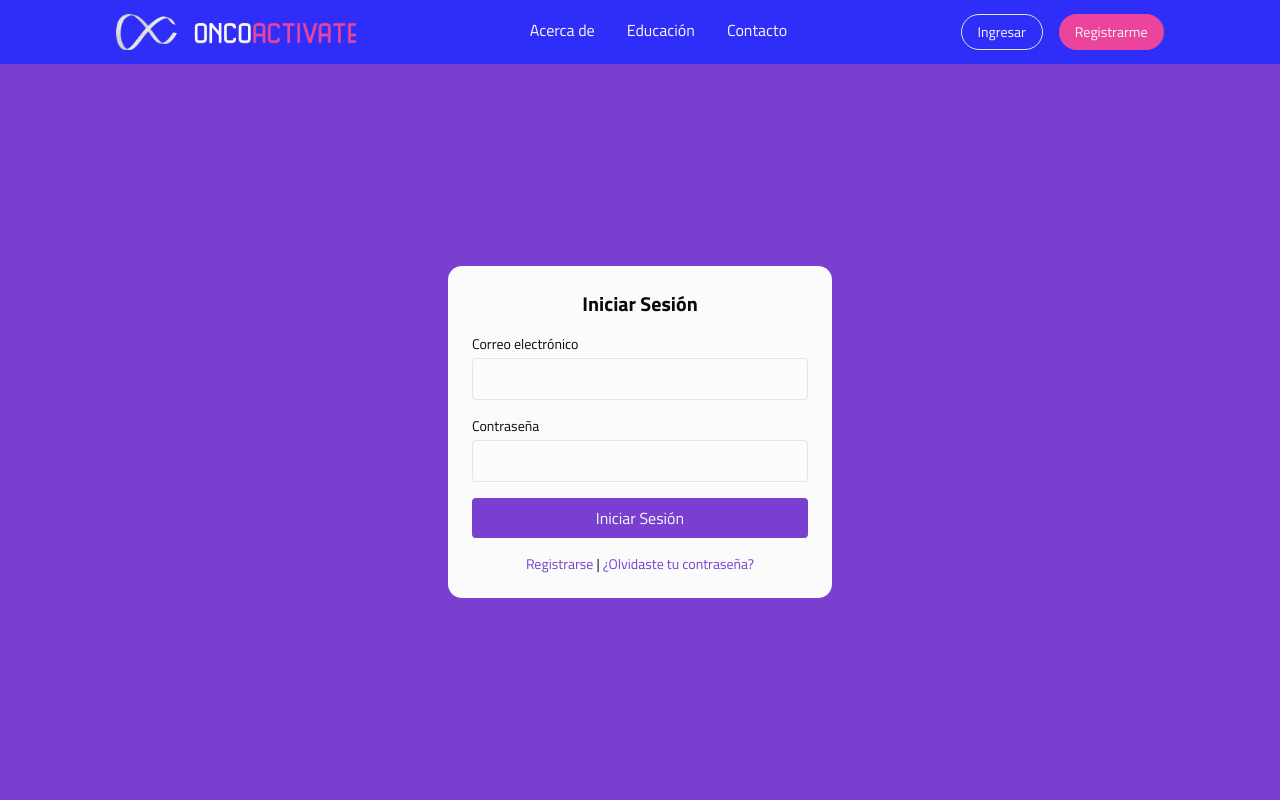
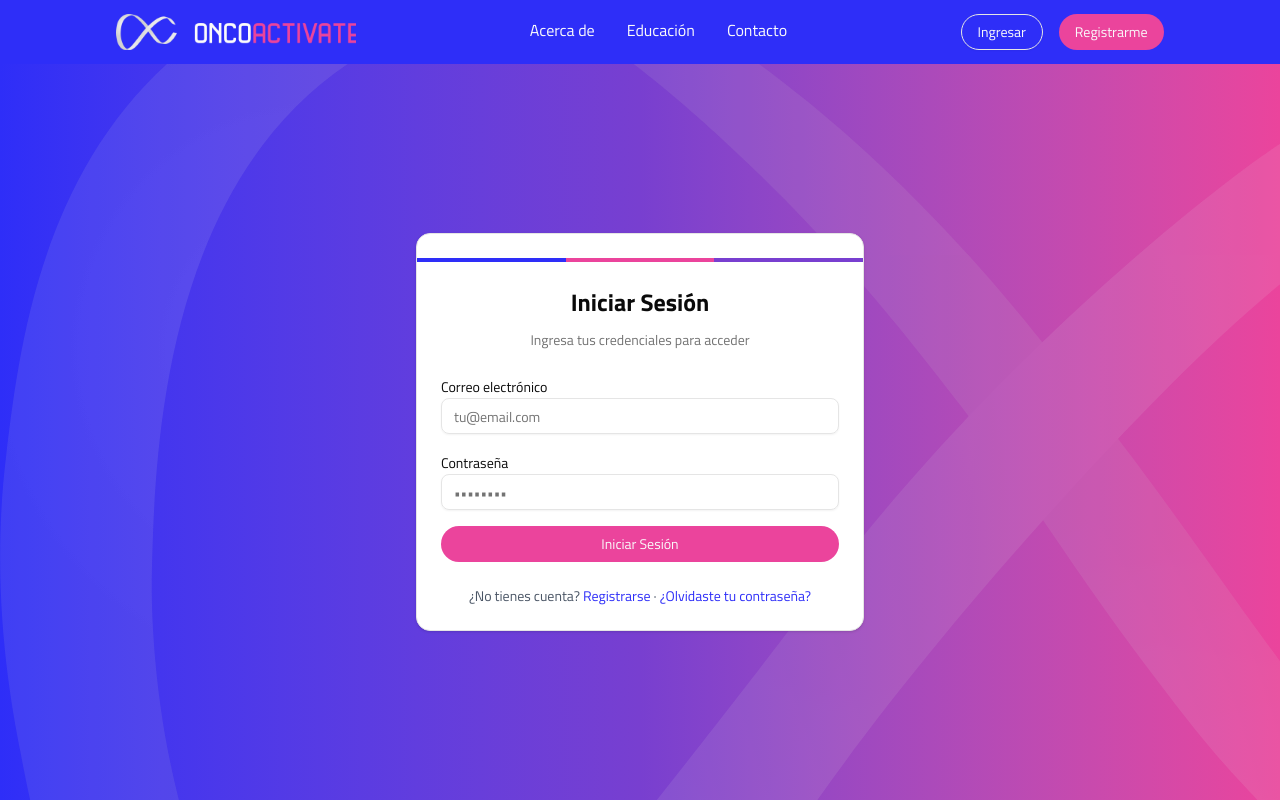
Before and after one commit to yanachernovagit/frontend-v2, a Next.js app: page /signin in a window 1280 px wide. Built offline with nearby package versions, Linux system fonts and the light colour scheme; no server answers.

Commit message:
feat: Add SectionNav component for smooth scrolling navigation and update AboutUs and Educacion pages to utilize it

```diff
--- a/app/(public)/reset-password/page.tsx
+++ b/app/(public)/reset-password/page.tsx
@@ -3,6 +3,7 @@
 import { useState, useEffect } from "react";
 import { useRouter } from "next/navigation";
 import Link from "next/link";
+import Image from "next/image";
 import { requestResetPasswordService } from "@/services/authService";
 import { useAuth } from "@/hooks/useAuth";
 import { Button } from "@/components/ui/button";
@@ -51,10 +52,16 @@ export default function ResetPasswordPage() {
 
   if (loading) {
     return (
-      <div className="min-h-screen flex items-center justify-center bg-gradient-to-br from-blue-50 to-indigo-100">
-        <div className="text-center">
-          <div className="inline-block h-8 w-8 animate-spin rounded-full border-4 border-solid border-blue-600 border-r-transparent"></div>
-          <p className="mt-4 text-gray-600">Verificando sesión...</p>
+      <div className="min-h-screen flex items-center justify-center bg-linear-to-r from-blue via-purple to-magent relative overflow-hidden">
+        <Image
+          src="/brand/element-onocoactivate.svg"
+          alt=""
+          fill
+          className="absolute inset-0 object-cover z-0 pointer-events-none"
+        />
+        <div className="text-center relative z-10">
+          <div className="inline-block h-8 w-8 animate-spin rounded-full border-4 border-solid border-white border-r-transparent"></div>
+          <p className="mt-4 text-white font-semibold">Verificando sesión...</p>
         </div>
       </div>
     );
@@ -62,8 +69,14 @@ export default function ResetPasswordPage() {
 
   if (isSuccess) {
     return (
-      <div className="min-h-screen flex items-center justify-center bg-gradient-to-br from-blue-50 to-indigo-100 p-4">
-        <Card className="w-full max-w-md">
+      <div className="min-h-screen flex items-center justify-center bg-linear-to-r from-blue via-purple to-magent relative overflow-hidden p-4">
+        <Image
+          src="/brand/element-onocoactivate.svg"
+          alt=""
+          fill
+          className="absolute inset-0 object-cover z-0 pointer-events-none"
+        />
+        <Card className="w-full max-w-md relative z-10">
           <div className="h-1 flex">
             <div className="flex-1 bg-blue"></div>
             <div className="flex-1 bg-magent"></div>
@@ -111,8 +124,14 @@ export default function ResetPasswordPage() {
   }
 
   return (
-    <div className="min-h-screen flex items-center justify-center bg-gradient-to-br from-blue-50 to-indigo-100 p-4">
-      <Card className="w-full max-w-md">
+    <div className="min-h-screen flex items-center justify-center bg-linear-to-r from-blue via-purple to-magent relative overflow-hidden p-4">
+      <Image
+        src="/brand/element-onocoactivate.svg"
+        alt=""
+        fill
+        className="absolute inset-0 object-cover z-0 pointer-events-none"
+      />
+      <Card className="w-full max-w-md relative z-10">
         <div className="h-1 flex">
           <div className="flex-1 bg-blue"></div>
           <div className="flex-1 bg-magent"></div>
--- a/app/(public)/signin/page.tsx
+++ b/app/(public)/signin/page.tsx
@@ -3,9 +3,20 @@
 import { useState, useEffect } from "react";
 import { useRouter } from "next/navigation";
 import Link from "next/link";
+import Image from "next/image";
 import { signInService } from "@/services/authService";
 import { useAuth } from "@/hooks/useAuth";
 import { USER_ROLES } from "@/constants/UserRoles";
+import { Button } from "@/components/ui/button";
+import { Input } from "@/components/ui/input";
+import {
+  Card,
+  CardContent,
+  CardDescription,
+  CardFooter,
+  CardHeader,
+  CardTitle,
+} from "@/components/ui/card";
 
 export default function SignInPage() {
   const router = useRouter();
@@ -50,84 +61,125 @@ export default function SignInPage() {
 
   if (showAdminSelection) {
     return (
-      <div className="min-h-[calc(100vh-4rem)] flex items-center justify-center bg-purple p-4">
-        <div className="w-full max-w-sm bg-white rounded-xl p-6">
-          <h1 className="text-xl font-bold text-center mb-6">
+      <div className="min-h-[calc(100vh-4rem)] flex items-center justify-center bg-linear-to-r from-blue via-purple to-magent p-4 relative overflow-hidden">
+        <Image
+          src="/brand/element-onocoactivate.svg"
+          alt=""
+          fill
+          className="absolute inset-0 object-cover z-0 pointer-events-none"
+        />
+        <Card className="w-full max-w-sm relative z-10">
+          <div className="h-1 flex">
+            <div className="flex-1 bg-blue"></div>
+            <div className="flex-1 bg-magent"></div>
+            <div className="flex-1 bg-purple"></div>
+          </div>
+          <CardHeader className="space-y-1">
+            <CardTitle className="text-2xl font-bold text-center">
               Bienvenido Admin
-          </h1>
-          <p className="text-center mb-6 text-gray-600">¿A dónde deseas ir?</p>
-
-          <div className="space-y-4">
-            <button
-              onClick={() => router.push("/admin")}
-              className="w-full bg-purple text-white py-3 rounded-lg hover:bg-purple/90 transition-colors font-medium"
-            >
+            </CardTitle>
+            <CardDescription className="text-center">
+              ¿A dónde deseas ir?
+            </CardDescription>
+          </CardHeader>
+          <CardContent className="space-y-4">
+            <Button className="w-full" onClick={() => router.push("/admin")}>
               Ir al Panel de Administración
-            </button>
-
-            <button
+            </Button>
+            <Button
+              variant="outline"
+              className="w-full"
               onClick={() => router.push("/inicio")}
-              className="w-full bg-white text-purple border border-purple py-3 rounded-lg hover:bg-purple/5 transition-colors font-medium"
             >
               Ir a la Aplicación
-            </button>
-          </div>
-        </div>
+            </Button>
+          </CardContent>
+        </Card>
       </div>
     );
   }
 
   return (
-    <div className="min-h-[calc(100vh-4rem)] flex items-center justify-center bg-purple p-4">
-      <div className="w-full max-w-sm bg-white rounded-xl p-6">
-        <h1 className="text-xl font-bold text-center mb-4">Iniciar Sesión</h1>
-
+    <div className="min-h-[calc(100vh-4rem)] flex items-center justify-center bg-linear-to-r from-blue via-purple to-magent p-4 relative overflow-hidden">
+      <Image
+        src="/brand/element-onocoactivate.svg"
+        alt=""
+        fill
+        className="absolute inset-0 object-cover z-0 pointer-events-none"
+      />
+      <Card className="w-full max-w-md relative z-10">
+        <div className="h-1 flex">
+          <div className="flex-1 bg-blue"></div>
+          <div className="flex-1 bg-magent"></div>
+          <div className="flex-1 bg-purple"></div>
+        </div>
+        <CardHeader className="space-y-1">
+          <CardTitle className="text-2xl font-bold text-center">
+            Iniciar Sesión
+          </CardTitle>
+          <CardDescription className="text-center">
+            Ingresa tus credenciales para acceder
+          </CardDescription>
+        </CardHeader>
+        <CardContent>
           <form onSubmit={handleSubmit} className="space-y-4">
-          <div>
-            <label className="block text-sm mb-1">Correo electrónico</label>
-            <input
+            <div className="space-y-2">
+              <label htmlFor="email" className="text-sm font-medium">
+                Correo electrónico
+              </label>
+              <Input
+                id="email"
                 type="email"
+                placeholder="tu@email.com"
                 value={email}
                 onChange={(e) => setEmail(e.target.value)}
                 required
                 disabled={isLoading}
-              className="w-full border rounded px-3 py-2"
               />
             </div>
-
-          <div>
-            <label className="block text-sm mb-1">Contraseña</label>
-            <input
+            <div className="space-y-2">
+              <label htmlFor="password" className="text-sm font-medium">
+                Contraseña
+              </label>
+              <Input
+                id="password"
                 type="password"
+                placeholder="••••••••"
                 value={password}
                 onChange={(e) => setPassword(e.target.value)}
                 required
                 disabled={isLoading}
-              className="w-full border rounded px-3 py-2"
               />
             </div>
-
-          {error && <div className="text-red-500 text-sm">{error}</div>}
-
-          <button
-            type="submit"
-            disabled={isLoading}
-            className="w-full bg-purple text-white py-2 rounded"
+            {error && (
+              <div className="bg-red-50 border border-red-200 text-red-700 px-4 py-3 rounded text-sm">
+                {error}
+              </div>
+            )}
+            <Button type="submit" className="w-full" disabled={isLoading}>
+              {isLoading ? "Cargando..." : "Iniciar Sesión"}
+            </Button>
+          </form>
+        </CardContent>
+        <CardFooter className="flex justify-center">
+          <div className="text-sm text-center text-gray-600">
+            ¿No tienes cuenta?{" "}
+            <Link
+              href="/signup"
+              className="text-blue hover:underline font-medium"
             >
-            {isLoading ? "Cargando..." : "Iniciar Sesión"}
-          </button>
-        </form>
-
-        <div className="mt-4 text-center text-sm">
-          <Link href="/signup" className="text-purple">
               Registrarse
             </Link>
-          {" | "}
-          <Link href="/reset-password" className="text-purple">
+            {" · "}
+            <Link
+              href="/reset-password"
+              className="text-blue hover:underline font-medium"
+            >
               ¿Olvidaste tu contraseña?
             </Link>
           </div>
-      </div>
+        </CardFooter>
+      </Card>
     </div>
   );
 }
--- a/app/(public)/signup/page.tsx
+++ b/app/(public)/signup/page.tsx
@@ -5,6 +5,7 @@ import { useRouter } from "next/navigation";
 import Link from "next/link";
 import { signUpService } from "@/services/authService";
 import { useAuth } from "@/hooks/useAuth";
+import Image from "next/image";
 import { Button } from "@/components/ui/button";
 import { Input } from "@/components/ui/input";
 import {
@@ -76,9 +77,13 @@ export default function SignUpPage() {
 
   if (loading) {
     return (
-      <div className="min-h-screen flex items-center justify-center bg-gradient-to-br from-purple via-purple/98 to-magent/90 relative overflow-hidden">
-        <div className="absolute top-0 left-0 w-[500px] h-[500px] bg-purple/18 rounded-full blur-3xl pointer-events-none animate-pulse-slow" />
-        <div className="absolute bottom-0 right-0 w-[500px] h-[500px] bg-magent/15 rounded-full blur-3xl pointer-events-none animate-pulse-slow" />
+      <div className="min-h-screen flex items-center justify-center bg-linear-to-r from-blue via-purple to-magent relative overflow-hidden">
+        <Image
+          src="/brand/element-onocoactivate.svg"
+          alt=""
+          fill
+          className="absolute inset-0 object-cover z-0 pointer-events-none"
+        />
         <div className="text-center relative z-10">
           <div className="inline-block h-8 w-8 animate-spin rounded-full border-4 border-solid border-white border-r-transparent"></div>
           <p className="mt-4 text-white font-semibold">Verificando sesión...</p>
@@ -88,17 +93,25 @@ export default function SignUpPage() {
   }
 
   return (
-    <div className="min-h-screen flex items-center justify-center bg-gradient-to-br from-purple via-purple/98 to-magent/90 p-4 relative overflow-hidden">
-      <div className="absolute top-0 left-0 w-[500px] h-[500px] bg-purple/18 rounded-full blur-3xl pointer-events-none animate-pulse-slow" />
-      <div className="absolute bottom-0 right-0 w-[500px] h-[500px] bg-magent/15 rounded-full blur-3xl pointer-events-none animate-pulse-slow" />
-      <div className="absolute top-1/2 left-1/3 w-64 h-64 bg-blue/10 rounded-full blur-3xl pointer-events-none" />
+    <div className="min-h-screen flex items-center justify-center bg-linear-to-r from-blue via-purple to-magent p-4 relative overflow-hidden">
+      <Image
+        src="/brand/element-onocoactivate.svg"
+        alt=""
+        fill
+        className="absolute inset-0 object-cover z-0 pointer-events-none"
+      />
 
-      <Card className="w-full max-w-md bg-white/95 backdrop-blur-xl shadow-[0_20px_70px_-15px_rgba(0,0,0,0.4),0_0_0_1px_rgba(255,255,255,0.5)] border border-white/40 relative z-10">
+      <Card className="w-full max-w-md relative z-10">
+        <div className="h-1 flex">
+          <div className="flex-1 bg-blue"></div>
+          <div className="flex-1 bg-magent"></div>
+          <div className="flex-1 bg-purple"></div>
+        </div>
         <CardHeader className="space-y-1">
-          <CardTitle className="text-3xl font-bold text-center bg-gradient-to-r from-purple to-magent bg-clip-text text-transparent">
+          <CardTitle className="text-2xl font-bold text-center">
             Crear Cuenta
-          </CardTitle>{" "}
-          <CardDescription className="text-center text-black-400">
+          </CardTitle>
+          <CardDescription className="text-center">
             Completa el formulario para registrarte
           </CardDescription>
         </CardHeader>
@@ -107,7 +120,7 @@ export default function SignUpPage() {
             <div className="space-y-2">
               <label
                 htmlFor="fullName"
-                className="text-sm font-semibold text-black"
+                className="text-sm font-medium"
               >
                 Nombre completo
               </label>
@@ -120,13 +133,12 @@ export default function SignUpPage() {
                 onChange={handleChange}
                 required
                 disabled={isLoading}
-                className="border-purple/20 focus:border-purple focus:ring-purple/20"
               />
             </div>
             <div className="space-y-2">
               <label
                 htmlFor="email"
-                className="text-sm font-semibold text-black"
+                className="text-sm font-medium"
               >
                 Correo electrónico
               </label>
@@ -139,13 +151,12 @@ export default function SignUpPage() {
                 onChange={handleChange}
                 required
                 disabled={isLoading}
-                className="border-purple/20 focus:border-purple focus:ring-purple/20"
               />
             </div>
             <div className="space-y-2">
               <label
                 htmlFor="phone"
-                className="text-sm font-semibold text-black"
+                className="text-sm font-medium"
               >
                 Teléfono
               </label>
@@ -158,13 +169,12 @@ export default function SignUpPage() {
                 onChange={handleChange}
                 required
                 disabled={isLoading}
-                className="border-purple/20 focus:border-purple focus:ring-purple/20"
               />
             </div>
             <div className="space-y-2">
               <label
                 htmlFor="password"
-                className="text-sm font-semibold text-black"
+                className="text-sm font-medium"
               >
                 Contraseña
               </label>
@@ -177,13 +187,12 @@ export default function SignUpPage() {
                 onChange={handleChange}
                 required
                 disabled={isLoading}
-                className="border-purple/20 focus:border-purple focus:ring-purple/20"
               />
             </div>
             <div className="space-y-2">
               <label
                 htmlFor="confirmPassword"
-                className="text-sm font-semibold text-black"
+                className="text-sm font-medium"
               >
                 Confirmar contraseña
               </label>
@@ -196,29 +205,24 @@ export default function SignUpPage() {
                 onChange={handleChange}
                 required
                 disabled={isLoading}
-                className="border-purple/20 focus:border-purple focus:ring-purple/20"
               />
             </div>
             {error && (
-              <div className="bg-red-500/10 border border-red-500/30 text-red-500 px-4 py-3 rounded-xl text-sm font-medium">
+              <div className="bg-red-50 border border-red-200 text-red-700 px-4 py-3 rounded text-sm">
                 {error}
               </div>
             )}
-            <Button
-              type="submit"
-              className="w-full bg-gradient-to-r from-purple to-magent hover:from-purple/90 hover:to-magent/90 text-white font-bold shadow-lg hover:shadow-xl transition-all duration-300"
-              disabled={isLoading}
-            >
+            <Button type="submit" className="w-full" disabled={isLoading}>
               {isLoading ? "Registrando..." : "Registrarse"}
             </Button>
           </form>
         </CardContent>
         <CardFooter className="flex justify-center">
-          <div className="text-sm text-center text-black-400">
+          <div className="text-sm text-center text-gray-600">
             ¿Ya tienes una cuenta?{" "}
             <Link
               href="/signin"
-              className="text-purple hover:text-magent font-semibold transition-colors"
+              className="text-blue hover:underline font-medium"
             >
               Inicia sesión
             </Link>
--- a/app/globals.css
+++ b/app/globals.css
@@ -143,3 +143,13 @@
     @apply bg-background text-foreground;
   }
 }
+
+@layer utilities {
+  .no-scrollbar {
+    -ms-overflow-style: none;
+    scrollbar-width: none;
+    &::-webkit-scrollbar {
+      display: none;
+    }
+  }
+}
--- a/components/TeamSection.tsx
+++ b/components/TeamSection.tsx
@@ -34,12 +34,6 @@ const teamMembers: TeamMember[] = [
     image: "/img-team/Scarlet.png",
     description:
       "¡Hola! Soy Scarlet, soy alegre, optimista, me gusta hacer ejercicio, disfruto de conocer nuevos lugares y tomar fotos bonitas. También, soy kinesióloga de la Pontificia Universidad Católica de Chile, donde me formé en rehabilitación kinésica en pacientes oncológicos. Mi día a día transcurre entre la Unidad de Oncología Ambulatoria del Hospital Sótero del Río y los cuidados paliativos domiciliarios, lugares que me han enseñado a amar mi quehacer y valorar la importancia de la kinesiología en todas las etapas del cáncer. Estas experiencias y la necesidad de que toda persona con diagnóstico de cáncer tenga acceso a la rehabilitación me han motivado a participar de Oncoactívate, creo fervientemente en el impacto transformador del ejercicio en la vida de las personas. Estoy aquí para brindarles herramientas y que juntas, tengamos una vida más activa.",
-  },
-  {
-    name: "Yana Chernova",
-    image: "/img-team/Yana.png",
-    description:
-      "Soy una desarrolladora de software de Ucrania, trabajando en el sector bancario. Mi motivación para crear Oncoactívate proviene de una experiencia personal: mi abuela falleció a causa del cáncer de mama. A través de esta aplicación, quiero ofrecer apoyo e información a quienes luchan contra esta enfermedad. Me apasiona el deporte y disfruto pasar tiempo con mis dos perros. Creo en el equilibrio entre el trabajo y la vida personal, y en el poder de la tecnología para hacer el bien. Con Oncoactívate, espero marcar una diferencia significativa en la vida de muchas personas.",
   },
 ];
 
```
Also changed, not shown: app/(public)/acerca-de/page.tsx (+60 -35 lines), app/(public)/educacion/page.tsx (+19 -7 lines), components/SectionNav.tsx (added, +69 -0 lines), 1 other file (tests, documents, lock files or other folders). Lines whose indentation alone changed are shown as unchanged.
